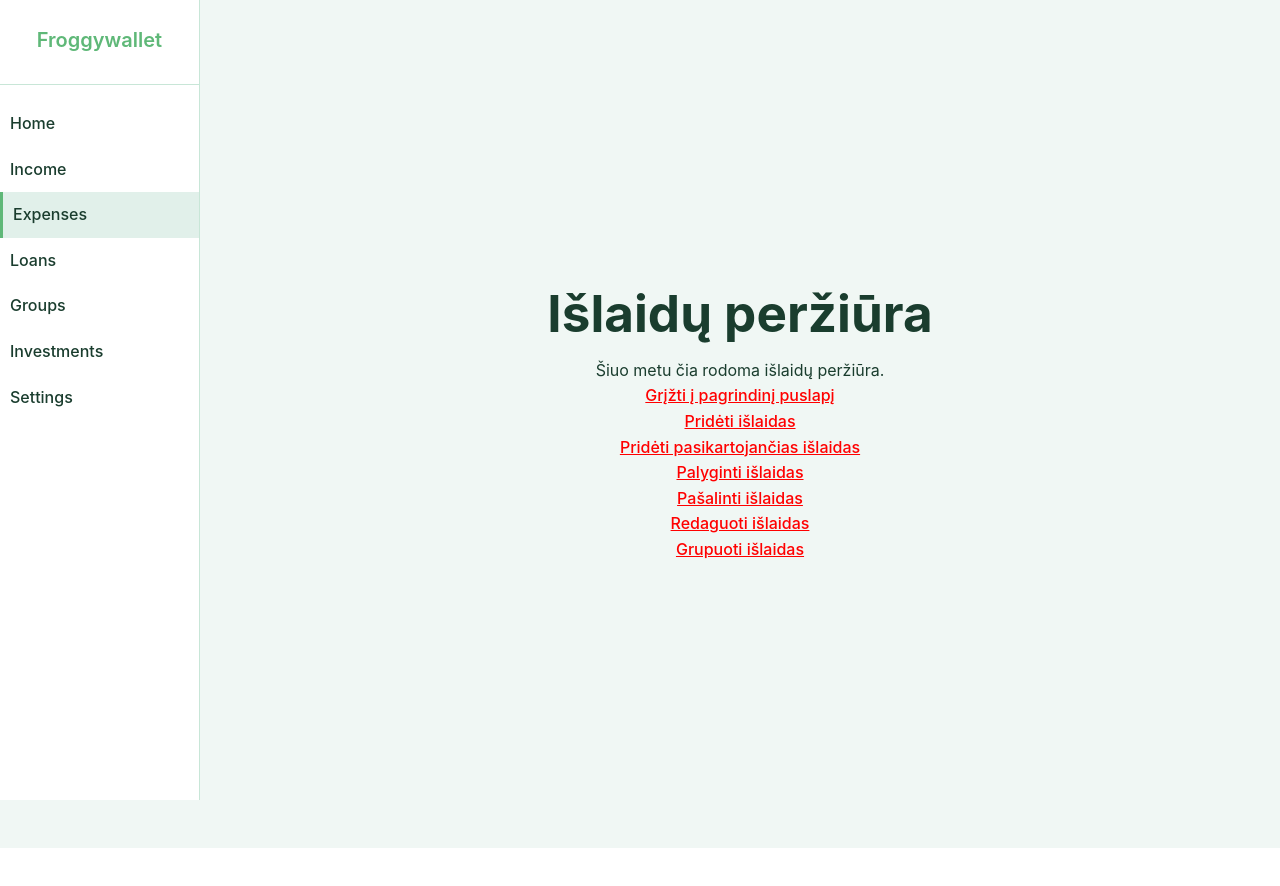
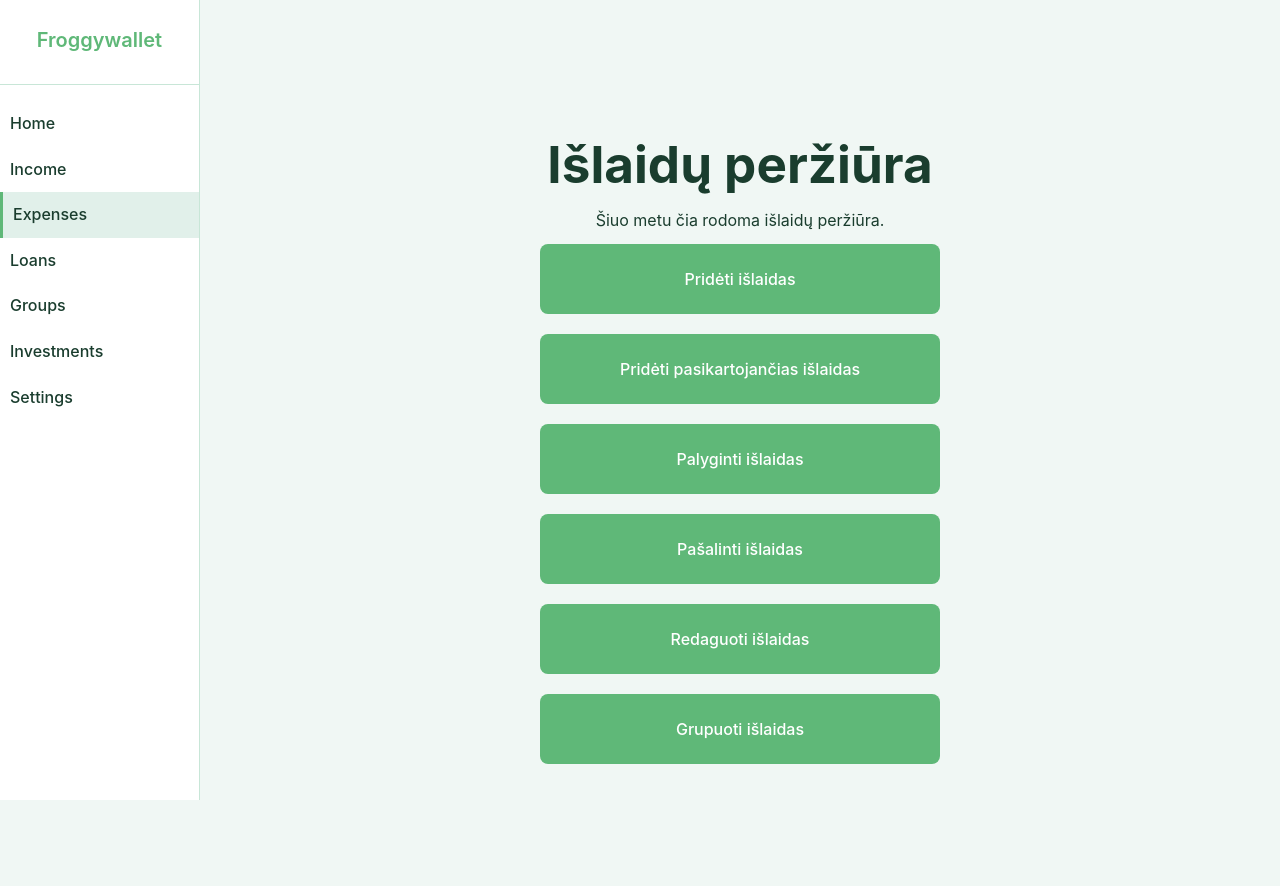
Before and after one commit to kvietelaitis/froggywallet, a React app in the folder frontend/: page /expenses in a window 1280 px wide. Shown: the top 886 px of the page. Before the commit the page ends 848 px from the top, so only its background shows below. Built offline with nearby package versions, Linux system fonts and the light colour scheme; the HTML template or start-up script is replaced by a standard one.

Commit message:
Template use

```diff
--- a/frontend/src/pages/Loans/PayLoan.tsx
+++ b/frontend/src/pages/AddPeriodicalExpensesPage.tsx
@@ -1,18 +1,16 @@
-import React, { useEffect, useState } from "react";
-import { useNavigate} from 'react-router-dom';
+import React from 'react'
+import { Link } from 'react-router-dom'
 
-const PayLoan: React.FC = () => {
-    const navigate = useNavigate();
-
-    return (
-    <div>
-      <h1>This is a page that lets you pay your loan. It is currently under construction</h1>
-
-      <button onClick={() => navigate('/loan')}>
-        Back
-      </button>
+export default function AddPeriodicalExpensesPage() {
+  return (
+    <div className="auth-container">
+      <div style={{ maxWidth: 420, margin: '40px auto', textAlign: 'center' }}>
+        <h1>Pridėti pasikartojančias išlaidas</h1>
+        <p>Šiuo metu čia rodomas pasikartojančių išlaidų pridėjimas.</p>
+        <Link to="/expenses" style={{ textDecoration: 'underline', color: 'blue' }}>
+          Grįžti į išlaidų puslapį
+        </Link>
+      </div>
     </div>
-    );
-};
-
-export default PayLoan;
+  )
+}
--- a/frontend/src/pages/Expenses/AddExpensesPage.tsx
+++ b/frontend/src/pages/Expenses/AddExpensesPage.tsx
@@ -7,9 +7,6 @@ export default function AddExpensesPage() {
       <div style={{ maxWidth: 420, margin: '40px auto', textAlign: 'center' }}>
         <h1>Pridėti išlaidas</h1>
         <p>Šiuo metu čia rodomas išlaidų pridėjimas.</p>
-        <Link to="/expenses" style={{ textDecoration: 'underline', color: 'blue' }}>
-          Grįžti į išlaidų puslapį
-        </Link>
       </div>
     </div>
   )
--- a/frontend/src/pages/Expenses/CompareExpensesPage.tsx
+++ b/frontend/src/pages/Expenses/CompareExpensesPage.tsx
@@ -7,9 +7,6 @@ export default function CompareExpensesPage() {
       <div style={{ maxWidth: 420, margin: '40px auto', textAlign: 'center' }}>
         <h1>Palyginti išlaidas</h1>
         <p>Šiuo metu čia rodomas išlaidų palyginimas.</p>
-        <Link to="/expenses" style={{ textDecoration: 'underline', color: 'blue' }}>
-          Grįžti į išlaidų puslapį
-        </Link>
       </div>
     </div>
   )
--- a/frontend/src/pages/Expenses/DeleteExpensesPage.tsx
+++ b/frontend/src/pages/Expenses/DeleteExpensesPage.tsx
@@ -7,9 +7,6 @@ export default function DeleteExpensesPage() {
       <div style={{ maxWidth: 420, margin: '40px auto', textAlign: 'center' }}>
         <h1>Pašalinti išlaidas</h1>
         <p>Šiuo metu čia rodomas išlaidų pašalinimas.</p>
-        <Link to="/expenses" style={{ textDecoration: 'underline', color: 'blue' }}>
-          Grįžti į išlaidų puslapį
-        </Link>
       </div>
     </div>
   )
--- a/frontend/src/pages/Expenses/EditExpensesPage.tsx
+++ b/frontend/src/pages/Expenses/EditExpensesPage.tsx
@@ -7,9 +7,6 @@ export default function EditExpensesPage() {
       <div style={{ maxWidth: 420, margin: '40px auto', textAlign: 'center' }}>
         <h1>Redaguoti išlaidas</h1>
         <p>Šiuo metu čia rodomas išlaidų redagavimas.</p>
-        <Link to="/expenses" style={{ textDecoration: 'underline', color: 'red' }}>
-          Grįžti į išlaidų puslapį
-        </Link>
       </div>
     </div>
   )
--- a/frontend/src/pages/Expenses/ExpensesPage.tsx
+++ b/frontend/src/pages/Expenses/ExpensesPage.tsx
@@ -1,34 +1,89 @@
-import React from 'react'
-import { Link } from 'react-router-dom'
+import { useNavigate } from "react-router-dom";
 
 export default function ExpensesPage() {
+  const navigate = useNavigate();
+
   return (
     <div className="auth-container">
-      <div style={{ maxWidth: 420, margin: '40px auto', textAlign: 'center' }}>
+      <div style={{ maxWidth: 420, margin: "40px auto", textAlign: "center" }}>
         <h1>Išlaidų peržiūra</h1>
         <p>Šiuo metu čia rodoma išlaidų peržiūra.</p>
-        <Link to="/home" style={{ textDecoration: 'underline', color: 'red' }}>
-          <p>Grįžti į pagrindinį puslapį</p>
-        </Link>
-        <Link to="/expenses/addexpenses" style={{ textDecoration: 'underline', color: 'red' }}>
-          <p>Pridėti išlaidas</p>
-        </Link>
-        <Link to="/expenses/addperiodicalexpenses" style={{ textDecoration: 'underline', color: 'red' }}>
-          <p>Pridėti pasikartojančias išlaidas</p>
-        </Link>
-        <Link to="/expenses/compareexpenses" style={{ textDecoration: 'underline', color: 'red' }}>
-          <p>Palyginti išlaidas</p>
-        </Link>
-        <Link to="/expenses/deleteexpenses" style={{ textDecoration: 'underline', color: 'red' }}>
-          <p>Pašalinti išlaidas</p>
-        </Link>
-        <Link to="/expenses/editexpenses" style={{ textDecoration: 'underline', color: 'red' }}>
-          <p>Redaguoti išlaidas</p>
-        </Link>
-        <Link to="/expenses/groupexpenses" style={{ textDecoration: 'underline', color: 'red' }}>
-          <p>Grupuoti išlaidas</p>
-        </Link>
+
+        <div style={{ alignContent: "center", width: "100%" }}>
+
+          <button
+            style={{
+              margin: "10px",
+              height: "70px",
+              width: "400px",
+              maxWidth: "400px",
+            }}
+            onClick={() => navigate("/expenses/addexpenses")}
+          >
+            Pridėti išlaidas
+          </button>
+
+          <button
+            style={{
+              margin: "10px",
+              height: "70px",
+              width: "400px",
+              maxWidth: "400px",
+            }}
+            onClick={() => navigate("/expenses/addperiodicalexpenses")}
+          >
+            Pridėti pasikartojančias išlaidas
+          </button>
+
+          <button
+            style={{
+              margin: "10px",
+              height: "70px",
+              width: "400px",
+              maxWidth: "400px",
+            }}
+            onClick={() => navigate("/expenses/compareexpenses")}
+          >
+            Palyginti išlaidas
+          </button>
+
+          <button
+            style={{
+              margin: "10px",
+              height: "70px",
+              width: "400px",
+              maxWidth: "400px",
+            }}
+            onClick={() => navigate("/expenses/deleteexpenses")}
+          >
+            Pašalinti išlaidas
+          </button>
+
+          <button
+            style={{
+              margin: "10px",
+              height: "70px",
+              width: "400px",
+              maxWidth: "400px",
+            }}
+            onClick={() => navigate("/expenses/editexpenses")}
+          >
+            Redaguoti išlaidas
+          </button>
+
+          <button
+            style={{
+              margin: "10px",
+              height: "70px",
+              width: "400px",
+              maxWidth: "400px",
+            }}
+            onClick={() => navigate("/expenses/groupexpenses")}
+          >
+            Grupuoti išlaidas
+          </button>
+        </div>
       </div>
     </div>
-  )
+  );
 }
--- a/frontend/src/pages/Expenses/GroupExpensesPage.tsx
+++ b/frontend/src/pages/Expenses/GroupExpensesPage.tsx
@@ -7,9 +7,6 @@ export default function GroupExpensesPage() {
       <div style={{ maxWidth: 420, margin: '40px auto', textAlign: 'center' }}>
         <h1>Grupuoti išlaidas</h1>
         <p>Šiuo metu čia rodomas išlaidų grupavimas.</p>
-        <Link to="/expenses" style={{ textDecoration: 'underline', color: 'red' }}>
-          Grįžti į išlaidų puslapį
-        </Link>
       </div>
     </div>
   )
--- a/frontend/src/pages/HomePage.tsx
+++ b/frontend/src/pages/HomePage.tsx
@@ -156,9 +156,6 @@ const HomePage: React.FC = () => {
                     )}
                 </aside>
             </section>
-            <Link to="/expenses" style={{ textDecoration: 'underline', color: 'red' }}>
-              <p>Eiti į išlaidų sąrašą</p>
-            </Link>
         </div>
     );
 };
```
